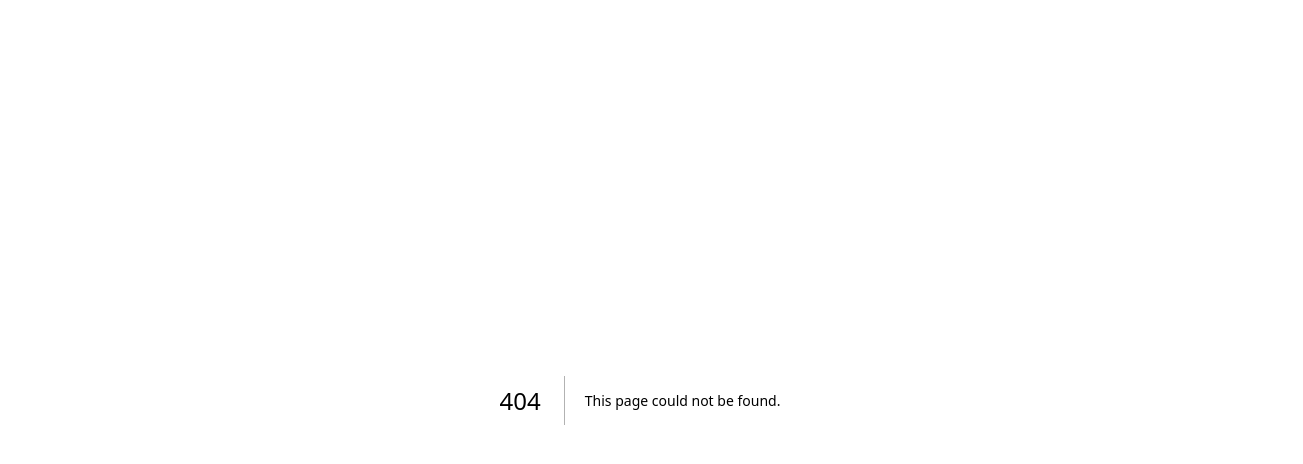
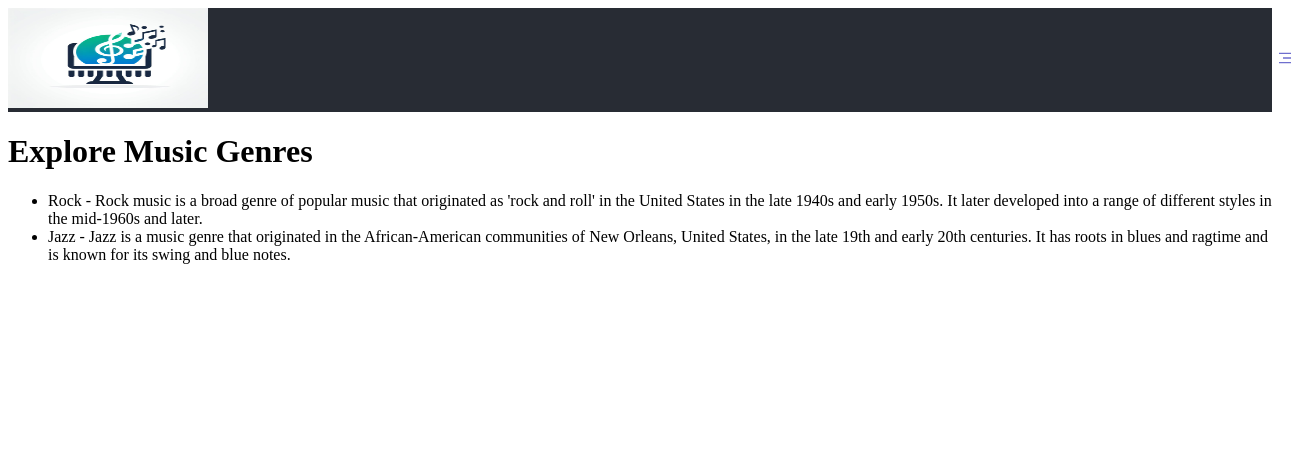
Before and after one commit to LongDefeat/music-app, a Next.js app: page /genres in a window 1280 px wide. Before the commit this address had no page. Shown: the top 464 px of the page, 1303 px wide, since content can reach past the window. Built offline with nearby package versions, Linux system fonts and the light colour scheme.

Commit message:
add genres page, genreDetails component, and some updated styling

```diff
--- a/src/app/components/Navigation.tsx
+++ b/src/app/components/Navigation.tsx
@@ -1,20 +1,29 @@
 import { slide as Menu } from "react-burger-menu";
+import { useState } from "react";
 import Link from "next/link";
 import Image from "next/image";
-import { RiMenu3Line } from "react-icons/ri"; // Correct import for hamburger menu icon
+import { RiMenu3Line } from "react-icons/ri";
 
 import styles from "../styles/Navigation.module.css";
 
 export default function Navigation() {
+  const [isMenuOpen, setIsMenuOpen] = useState(false);
+
+  const handleMenuClick = () => {
+    setIsMenuOpen(!isMenuOpen);
+  };
+
   return (
     <nav className={styles.nav}>
       <div id="logo">
         <Image src="/music-logo.png" alt="logo" width={200} height={100} />
       </div>
+
+      <div className={styles.menuContainer} onClick={handleMenuClick}>
         <div className={styles.burgerIcon}>
-        <RiMenu3Line size={30} />
+          <RiMenu3Line />
         </div>
-      <Menu right>
+        <Menu right isOpen={isMenuOpen} id="react-burger-menu-btn">
           <Link href="/" className={styles.navLink}>
             Home
           </Link>
@@ -31,6 +40,7 @@ export default function Navigation() {
             Melody Generator
           </Link>
         </Menu>
+      </div>
     </nav>
   );
 }
--- a/src/app/globals.css
+++ b/src/app/globals.css
@@ -8,7 +8,7 @@
 html,
 body {
   max-width: 100%;
-  overflow-x: hidden;
+  /* overflow-x: hidden; */
   font-family: Arial, sans-serif; /* Standardize font */
   background: linear-gradient(to bottom, transparent, #f0f0f0);
   color: #333;
@@ -18,14 +18,6 @@ a {
   color: inherit;
   text-decoration: none;
 }
-
-/* @media (prefers-color-scheme: dark) {
-  body {
-    background: linear-gradient(to bottom, transparent, #333);
-    color: #fff;
-  }
-} */
-
 .pageTitle,
 .chordSection h2 {
   font-size: 2.5rem;
--- a/src/app/page.tsx
+++ b/src/app/page.tsx
@@ -93,7 +93,7 @@ export default function Home() {
 
   return (
     <>
-      <Navigation />
+      {/* <Navigation /> */}
       <div className={styles.container}>
         <h1 className={styles.pageTitle}>Chord Notes Finder</h1>
         <form className={styles.chordForm} onSubmit={handleSubmit}>
--- a/src/app/styles/Navigation.module.css
+++ b/src/app/styles/Navigation.module.css
@@ -1,7 +1,5 @@
 /* Navigation.module.css */
 .nav {
-  margin: 0;
-  padding: 0;
   background-color: #282c34; /* Updated background color */
   display: flex;
   justify-content: space-between; /* Adjust to space items */
@@ -12,19 +10,25 @@
   display: block;
   padding: 0 30px;
   font-size: 20px;
-  line-height: 60px;
   margin-left: auto;
 }
 
-.burgerIcon {
-  cursor: pointer;
-  margin-left: auto;
-  padding-right: 10px;
-  color: rgb(111, 111, 206);
+.menuContainer {
+  display: flex;
+  align-items: center;
+  width: 5px;
+  height: 10px;
 }
 
-.navList {
-  display: none;
+.burgerIcon {
+  color: rgb(111, 111, 206);
+  cursor: pointer;
+  padding: 10px;
+}
+
+#react-burger-menu-btn {
+  height: 10px;
+  width: 10px;
 }
 
 .navLink {
@@ -47,7 +51,6 @@
   .nav {
     flex-direction: column;
   }
-
   .burgerIcon {
     display: block; /* Show on smaller screens */
   }
@@ -72,23 +75,6 @@
   }
 }
 
-.burgerIcon {
-  /* ... your styles ... */
-  animation: pulse 1s infinite;
+.burgerIcon:hover {
+  color: #61dafb;
 }
-
-@keyframes pulse {
-  0% {
-    transform: scale(1);
-  }
-  50% {
-    transform: scale(1.1);
-  }
-  100% {
-    transform: scale(1);
-  }
-}
-
-.burgerIcon:hover {
-  color: #61dafb; /* Example color */
-}
--- /dev/null
+++ b/src/pages/genres.tsx
@@ -0,0 +1,95 @@
+import { useState, useEffect } from "react";
+import Link from "next/link";
+import Navigation from "@/app/components/Navigation";
+
+interface Genre {
+  name: string;
+  description: string;
+  characteristics: string[];
+  history: string;
+  notableArtists: string[];
+  sampleTracks: string[];
+  relatedGenres: string[];
+}
+
+const rockMusic: Genre = {
+  name: "Rock",
+  description:
+    "Rock music is a broad genre of popular music that originated as 'rock and roll' in the United States in the late 1940s and early 1950s. It later developed into a range of different styles in the mid-1960s and later.",
+  characteristics: [
+    "Strong beat and simple melodies",
+    "Emphasis on live performance",
+    "Typically based around electric guitar",
+    "Common use of the verse-chorus form",
+  ],
+  history:
+    "Originating in the 1950s from roots in blues, jazz, and country music, rock music quickly became popular worldwide. It evolved through various subgenres in subsequent decades.",
+  notableArtists: [
+    "The Beatles",
+    "Led Zeppelin",
+    "Pink Floyd",
+    "The Rolling Stones",
+  ],
+  sampleTracks: [
+    "https://example.com/track1", // Replace with actual URLs
+    "https://example.com/track2",
+  ],
+  relatedGenres: ["Blues Rock", "Hard Rock", "Punk Rock", "Alternative Rock"],
+};
+
+const jazzMusic: Genre = {
+  name: "Jazz",
+  description:
+    "Jazz is a music genre that originated in the African-American communities of New Orleans, United States, in the late 19th and early 20th centuries. It has roots in blues and ragtime and is known for its swing and blue notes.",
+  characteristics: [
+    "Swing and blue notes",
+    "Complex chords and improvisation",
+    "Polyrhythms and syncopation",
+    "Distinctive tone colors and performance techniques",
+  ],
+  history:
+    "Jazz originated in the late 19th century and was heavily influenced by African musical traditions and European musical techniques. It gave birth to several subgenres and profoundly influenced the music industry.",
+  notableArtists: [
+    "Louis Armstrong",
+    "Miles Davis",
+    "Duke Ellington",
+    "John Coltrane",
+  ],
+  sampleTracks: [
+    "https://example.com/jazztrack1", // Replace with actual URLs
+    "https://example.com/jazztrack2",
+  ],
+  relatedGenres: ["Bebop", "Swing", "Fusion", "Modal Jazz"],
+};
+
+const GenresPage: React.FC = () => {
+  const [genres, setGenres] = useState<Genre[]>([rockMusic, jazzMusic]);
+  const [selectedGenre, setSelectedGenre] = useState<Genre | null>(null);
+
+  // Fetch genres data from your data source/API
+  useEffect(() => {
+    // Fetch genres data and set it to state
+    // Example: setGenres(fetchGenresData());
+  }, []);
+
+  const handleGenreSelect = (genre: Genre) => {
+    setSelectedGenre(genre);
+  };
+
+  return (
+    <div>
+      <Navigation />
+      <h1>Explore Music Genres</h1>
+      <ul>
+        {genres.map((genre) => (
+          <li key={genre.name} onClick={() => handleGenreSelect(genre)}>
+            {genre.name} - {genre.description}
+          </li>
+        ))}
+      </ul>
+      {selectedGenre && <GenreDetails genre={selectedGenre} />}
+    </div>
+  );
+};
+
+export default GenresPage;
```
Also changed, not shown: src/app/components/GenreDetails.tsx (added, +40 -0 lines). Lines whose indentation alone changed are shown as unchanged.
